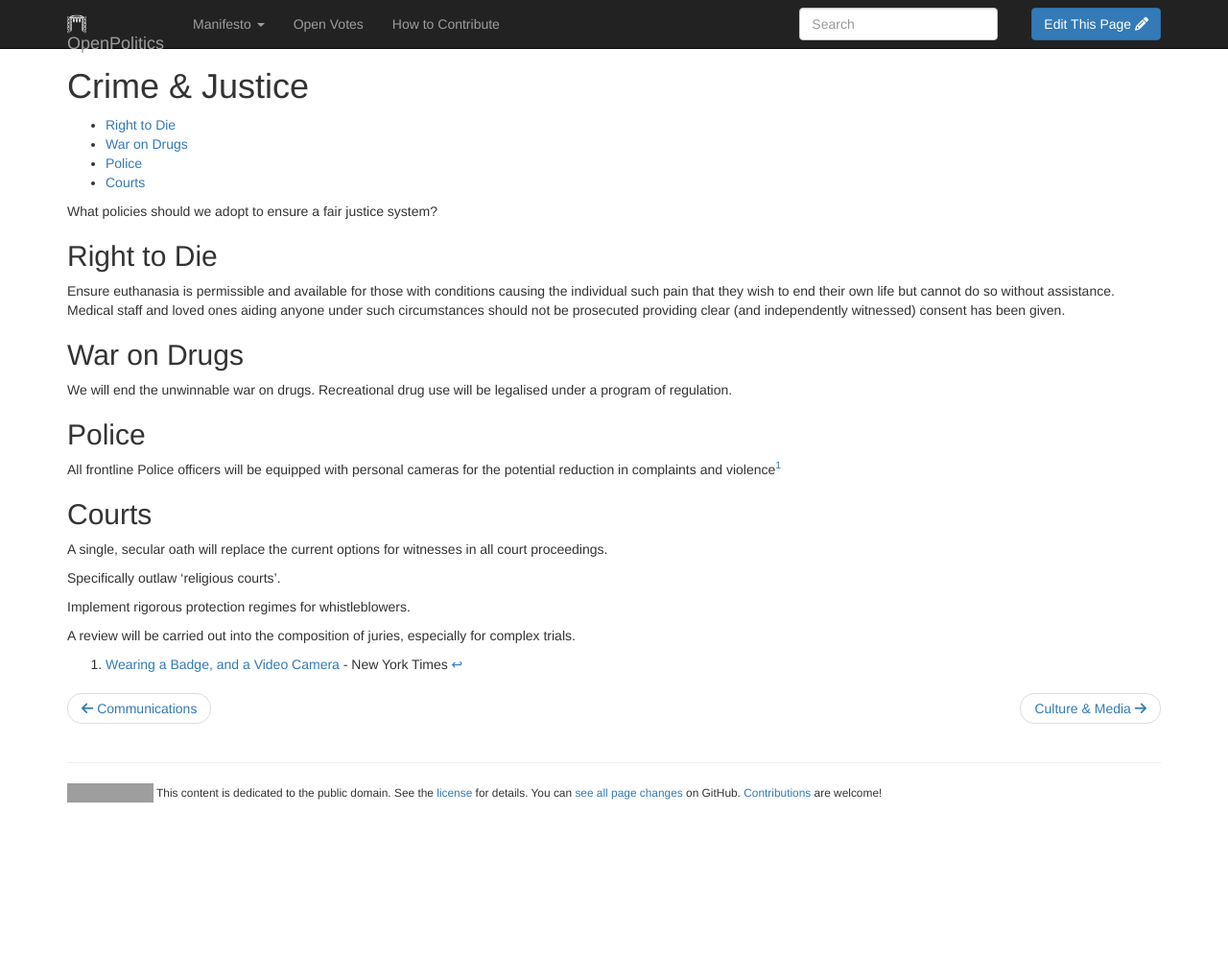
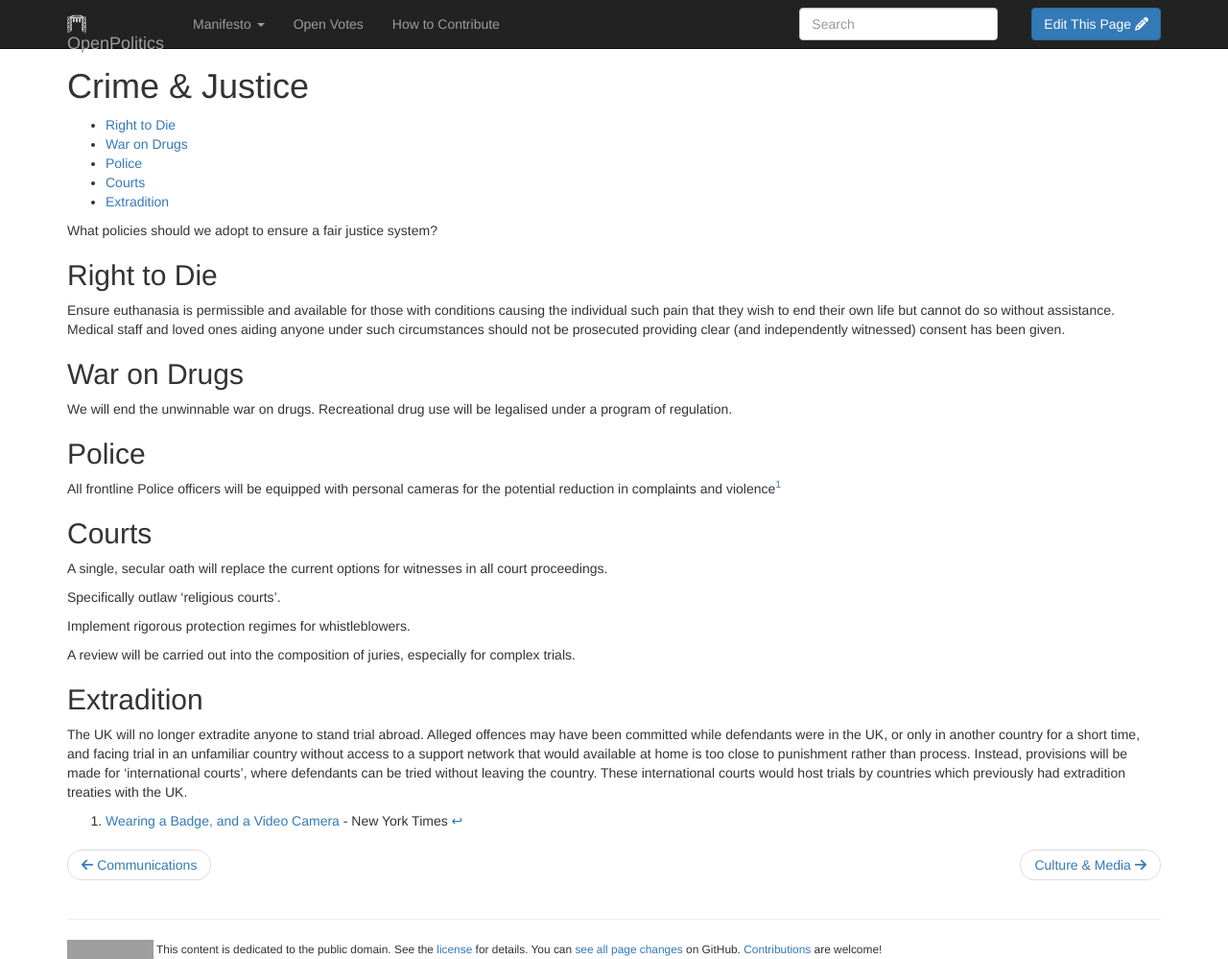
Before and after one commit to openpolitics/manifesto, a Jekyll site: the page built from manifesto/crime.md, in a window 1280 px wide and 999 px high. Shown: the whole window at 96% size. Built offline with Jekyll 4.4.1, drawn with Linux system fonts in a browser that asks for light colours; nearby versions of some CDN libraries; library files that are not in the unit come from our copies; grey boxes are pictures that could not be loaded.

Commit message:
Replace extradition with UK based trials
I suspect this needs more thought (I'm guessing renegotiating extradition treaties is unlikely to be simple!) but I think the current system is unbalanced. The burden should be firmly on the prosecuting country, which has far larger resources at its disposal than the average defendant who, after all, is innocent until proven guilty.
Trying people in the UK seemed like a good starting point, especially given the nature of some crimes that have caused problems (committed in the UK, or where there are doubts about fair trials abroad, potential for onward extradition, etc.). The intention is, if the details can be made to work, to end up with a much quicker process (fewer fights against extradition) and one that doesn't unduly punish anyone before they are convicted.
Any thoughts?
Cheers, James

```diff
--- a/manifesto/crime.md
+++ b/manifesto/crime.md
@@ -30,4 +30,8 @@ Implement rigorous protection regimes for whistleblowers.
 
 A review will be carried out into the composition of juries, especially for complex trials.
 
+## Extradition
+
+The UK will no longer extradite anyone to stand trial abroad. Alleged offences may have been committed while defendants were in the UK, or only in another country for a short time, and facing trial in an unfamiliar country without access to a support network that would available at home is too close to punishment rather than process. Instead, provisions will be made for 'international courts', where defendants can be tried without leaving the country. These international courts would host trials by countries which previously had extradition treaties with the UK.
+
 [^1]: [Wearing a Badge, and a Video Camera](http://mobile.nytimes.com/2013/04/07/business/wearable-video-cameras-for-police-officers.html?_r=0) - New York Times
```
